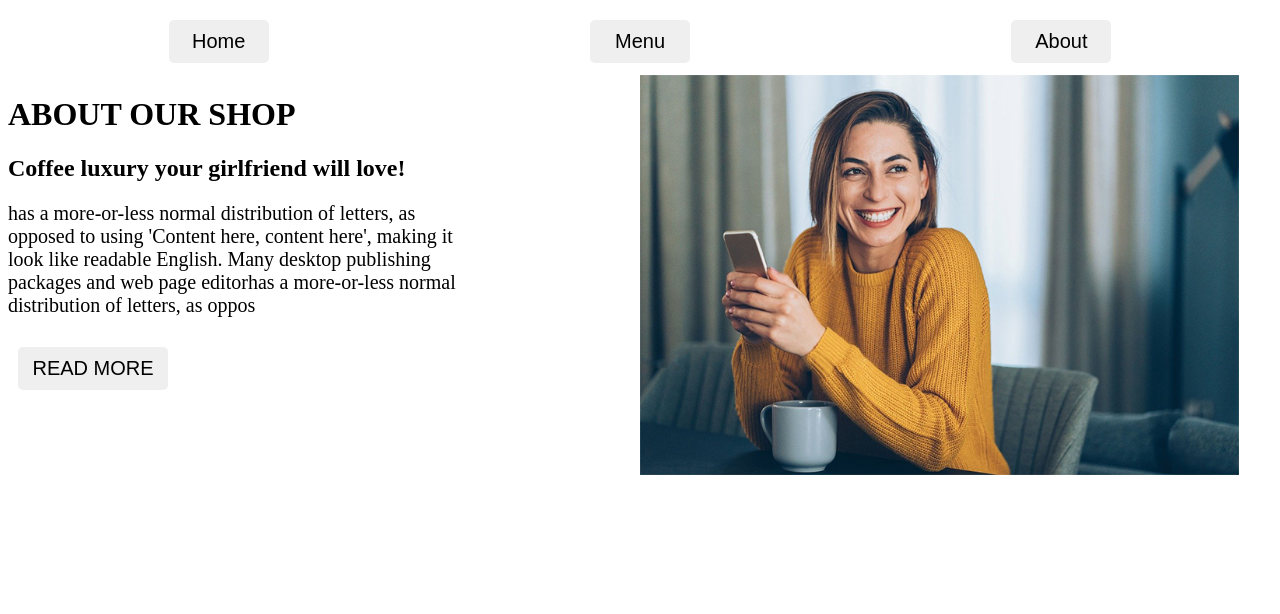
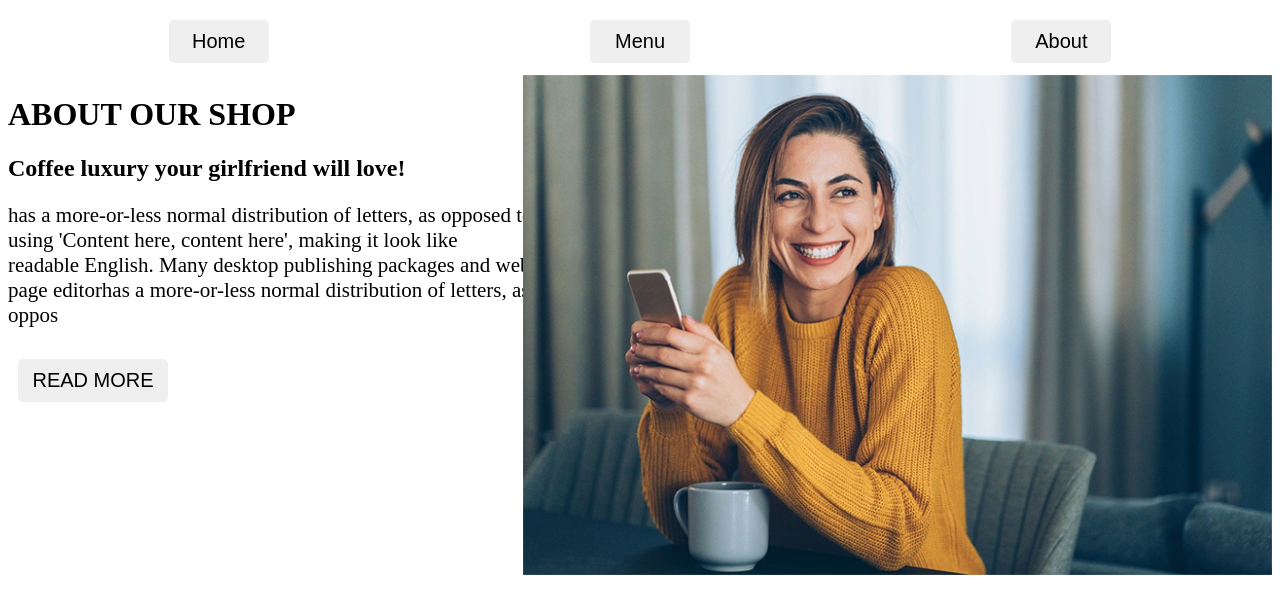
Before and after one commit to deniskibichiy/restaurant_page, a website built with webpack: page src/template.html in a window 1280 px wide. Both pictures are taken after a click on the button "About". Built offline with nearby package versions, Linux system fonts and the light colour scheme.

Commit message:
make some style changes

```diff
--- a/src/styles.css
+++ b/src/styles.css
@@ -106,10 +106,10 @@ p {
 }
 
 .about_container img {
-    height: 400px;
+    height: 500px;
 }
 .about_container p {
-    width: clamp(45ch, 70%, 75ch);
-    font-size: 20px;
+    width: clamp(50ch, 70%, 75ch);
+    font-size: 21px;
 
 }
```
